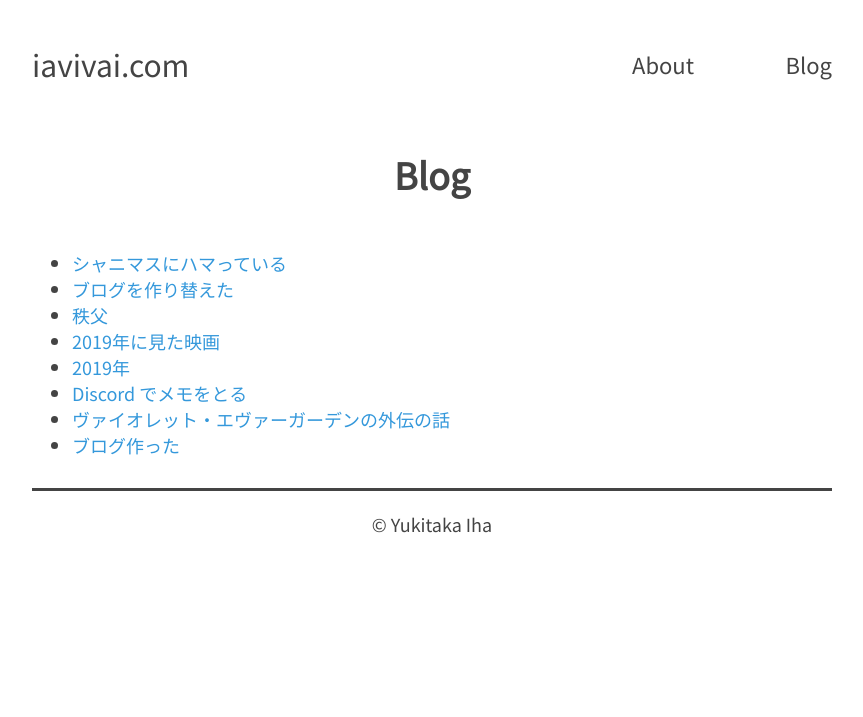
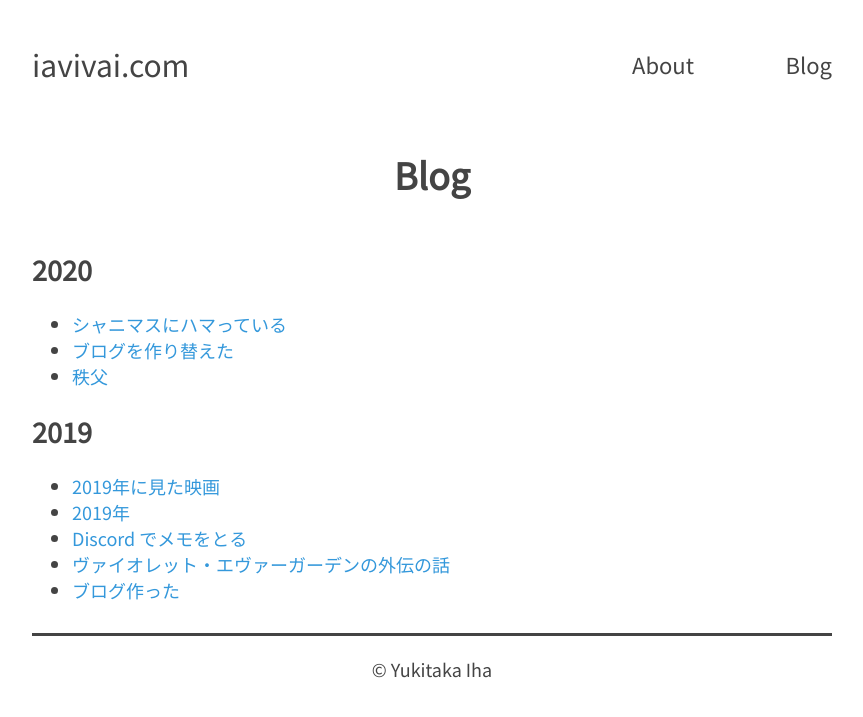
Before and after one commit to iavivai/iavivai.com, a Jekyll site: the page built from blog.html, in a window 1280 px wide. Shown: the top 717 px of the page, without its empty margins (208-1071 px from the left). Built offline with Jekyll 4.4.1, drawn with Linux system fonts in a browser that asks for light colours.

Commit message:
Fix blog index

```diff
--- a/blog.html
+++ b/blog.html
@@ -5,10 +5,21 @@ title: Blog
 
 <h1 class="title">Blog</h1>
 
-<ul>
+<div>
+  {% assign year = nil %}
   {% for post in site.posts %}
+    {% assign post_year = post.date | date: "%Y" %}
+
+    {% if year != post_year %}
+      {% if year != nil %}</ul>{% endif %}
+      {% assign year = post_year %}
+
+      <h2>{{ year }}</h2>
+      <ul>
+    {% endif %}
+
     <li>
       <a href="{{ post.url }}">{{ post.title }}</a>
     </li>
   {% endfor %}
-</ul>
+</div>
```
